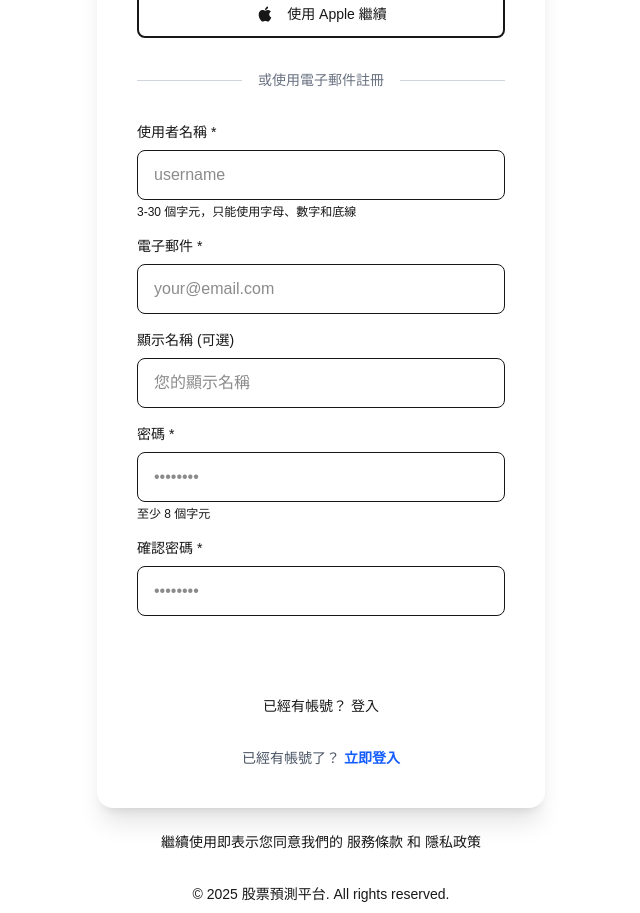
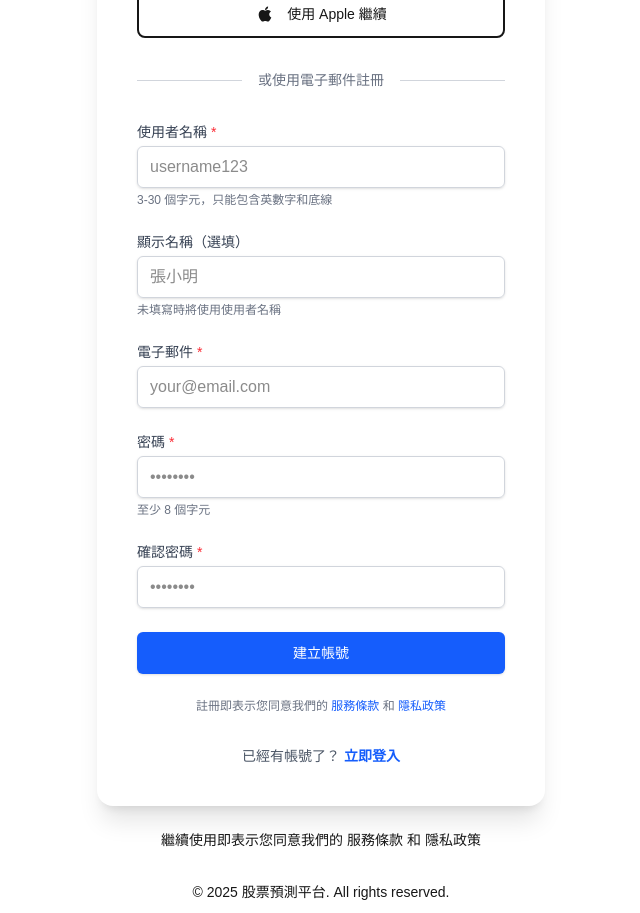
Before and after one commit to phenogit/kandan-claude, a Next.js app: page /signup in a window 1280 px wide. Shown: the part 362-1275 px from the top of the page, without its empty margins (319-959 px from the left). Built offline with nearby package versions, Linux system fonts and the light colour scheme.

Commit message:
signup flow

```diff
--- /dev/null
+++ b/src/app/(auth)/verify-email/page.tsx
@@ -0,0 +1,99 @@
+// src/app/(auth)/verify-email/page.tsx
+import Link from 'next/link';
+
+export const metadata = {
+  title: '驗證電子郵件 | 股票預測平台',
+  description: '請檢查您的電子郵件以完成註冊',
+};
+
+export default function VerifyEmailPage({
+  searchParams,
+}: {
+  searchParams: { email?: string };
+}) {
+  const email = searchParams.email;
+
+  return (
+    <div className="w-full max-w-md space-y-8 text-center">
+      {/* Success Icon */}
+      <div className="mx-auto flex h-16 w-16 items-center justify-center rounded-full bg-green-100">
+        <svg
+          className="h-10 w-10 text-green-600"
+          fill="none"
+          viewBox="0 0 24 24"
+          stroke="currentColor"
+        >
+          <path
+            strokeLinecap="round"
+            strokeLinejoin="round"
+            strokeWidth={2}
+            d="M3 19v-8.93a2 2 0 01.89-1.664l7-4.666a2 2 0 012.22 0l7 4.666A2 2 0 0121 10.07V19M3 19a2 2 0 002 2h14a2 2 0 002-2M3 19l6.75-4.5M21 19l-6.75-4.5M3 10l6.75 4.5M21 10l-6.75 4.5m0 0l-1.14.76a2 2 0 01-2.22 0l-1.14-.76"
+          />
+        </svg>
+      </div>
+
+      {/* Header */}
+      <div>
+        <h1 className="text-3xl font-bold text-gray-900">
+          請檢查您的電子郵件
+        </h1>
+        {email && (
+          <p className="mt-2 text-sm text-gray-600">
+            我們已將驗證連結發送至：
+            <br />
+            <span className="font-semibold">{email}</span>
+          </p>
+        )}
+      </div>
+
+      {/* Instructions */}
+      <div className="rounded-lg bg-blue-50 p-6 text-left">
+        <h2 className="text-lg font-semibold text-blue-900 mb-3">
+          接下來的步驟：
+        </h2>
+        <ol className="space-y-2 text-sm text-blue-800">
+          <li className="flex items-start">
+            <span className="font-bold mr-2">1.</span>
+            <span>開啟您的電子郵件收件匣</span>
+          </li>
+          <li className="flex items-start">
+            <span className="font-bold mr-2">2.</span>
+            <span>點擊驗證連結以啟用您的帳號</span>
+          </li>
+          <li className="flex items-start">
+            <span className="font-bold mr-2">3.</span>
+            <span>返回並登入開始使用平台</span>
+          </li>
+        </ol>
+      </div>
+
+      {/* Help Text */}
+      <div className="text-sm text-gray-600">
+        <p>沒有收到郵件？</p>
+        <p className="mt-1">
+          請檢查您的垃圾郵件資料夾，或{' '}
+          <button className="text-blue-600 hover:text-blue-500 font-semibold">
+            重新發送驗證郵件
+          </button>
+        </p>
+      </div>
+
+      {/* Action Links */}
+      <div className="flex gap-4 justify-center">
+        <Link
+          href="/login"
+          className="text-blue-600 hover:text-blue-500 font-semibold text-sm"
+        >
+          返回登入
+        </Link>
+        <span className="text-gray-300">|</span>
+        <Link
+          href="/"
+          className="text-blue-600 hover:text-blue-500 font-semibold text-sm"
+        >
+          返回首頁
+        </Link>
+      </div>
+    </div>
+  );
+}
--- a/src/components/auth/SignupForm.tsx
+++ b/src/components/auth/SignupForm.tsx
@@ -3,10 +3,11 @@
 
 import { useState } from 'react';
 import { useRouter } from 'next/navigation';
-import Link from 'next/link';
 
 export default function SignupForm() {
   const router = useRouter();
+  const [isLoading, setIsLoading] = useState(false);
+  const [error, setError] = useState('');
   const [formData, setFormData] = useState({
     username: '',
     email: '',
@@ -14,25 +15,55 @@ export default function SignupForm() {
     confirmPassword: '',
     displayName: '',
   });
-  const [error, setError] = useState('');
-  const [loading, setLoading] = useState(false);
+
+  const handleChange = (e: React.ChangeEvent<HTMLInputElement>) => {
+    setFormData(prev => ({
+      ...prev,
+      [e.target.name]: e.target.value
+    }));
+    // Clear error when user types
+    if (error) setError('');
+  };
+
+  const validateForm = () => {
+    // Username validation: 3-30 chars, alphanumeric + underscore
+    const usernameRegex = /^[a-zA-Z0-9_]{3,30}$/;
+    if (!usernameRegex.test(formData.username)) {
+      setError('使用者名稱必須為 3-30 個字元，只能包含英數字和底線');
+      return false;
+    }
+
+    // Email validation
+    const emailRegex = /^[^\s@]+@[^\s@]+\.[^\s@]+$/;
+    if (!emailRegex.test(formData.email)) {
+      setError('請輸入有效的電子郵件地址');
+      return false;
+    }
+
+    // Password validation: min 8 chars
+    if (formData.password.length < 8) {
+      setError('密碼必須至少 8 個字元');
+      return false;
+    }
+
+    // Password match
+    if (formData.password !== formData.confirmPassword) {
+      setError('密碼確認不符');
+      return false;
+    }
+
+    return true;
+  };
 
   const handleSubmit = async (e: React.FormEvent) => {
     e.preventDefault();
-    setError('');
 
-    // Validation
-    if (formData.password !== formData.confirmPassword) {
-      setError('密碼不一致');
+    if (!validateForm()) {
       return;
     }
 
-    if (formData.password.length < 8) {
-      setError('密碼必須至少 8 個字元');
-      return;
-    }
-
-    setLoading(true);
+    setIsLoading(true);
+    setError('');
 
     try {
       const response = await fetch('/api/auth/signup', {
@@ -48,148 +79,156 @@ export default function SignupForm() {
 
       const data = await response.json();
 
-      if (data.success) {
-        // Show success message and redirect to login
-        alert('註冊成功！請登入');
-        router.push('/login');
-      } else {
-        setError(data.error || '註冊失敗');
+      if (!response.ok) {
+        throw new Error(data.error || '註冊失敗');
       }
+
+      console.log('✅ Signup successful:', data); // Debug log
+
+      // Success! Redirect to verification page
+      const emailToVerify = data.data?.email || formData.email;
+      const verifyUrl = '/verify-email?email=' + encodeURIComponent(emailToVerify);
+      console.log('🔄 Redirecting to:', verifyUrl); // Debug log
+
+      // Force redirect
+      window.location.href = verifyUrl;
     } catch (err) {
-      setError('註冊失敗，請稍後再試');
+      setError(err instanceof Error ? err.message : '註冊時發生錯誤，請稍後再試');
     } finally {
-      setLoading(false);
+      setIsLoading(false);
     }
   };
 
   return (
-    <form onSubmit={handleSubmit} className="space-y-4">
+    <form onSubmit={handleSubmit} className="space-y-6">
+      {/* Error Message */}
+      {error && (
+        <div className="rounded-md bg-red-50 p-4">
+          <div className="flex">
+            <div className="flex-shrink-0">
+              <svg className="h-5 w-5 text-red-400" viewBox="0 0 20 20" fill="currentColor">
+                <path fillRule="evenodd" d="M10 18a8 8 0 100-16 8 8 0 000 16zM8.707 7.293a1 1 0 00-1.414 1.414L8.586 10l-1.293 1.293a1 1 0 101.414 1.414L10 11.414l1.293 1.293a1 1 0 001.414-1.414L11.414 10l1.293-1.293a1 1 0 00-1.414-1.414L10 8.586 8.707 7.293z" clipRule="evenodd" />
+              </svg>
+            </div>
+            <div className="ml-3">
+              <p className="text-sm font-medium text-red-800">{error}</p>
+            </div>
+          </div>
+        </div>
+      )}
+
       {/* Username */}
       <div>
-        <label htmlFor="username" className="block text-sm font-medium text-text-primary mb-2">
-          使用者名稱 *
+        <label htmlFor="username" className="block text-sm font-medium text-gray-700">
+          使用者名稱 <span className="text-red-500">*</span>
         </label>
         <input
           id="username"
+          name="username"
           type="text"
           required
           value={formData.username}
-          onChange={(e) => setFormData({ ...formData, username: e.target.value })}
-          className="w-full px-4 py-3 border border-border rounded-lg focus:outline-none focus:ring-2 focus:ring-primary focus:border-transparent"
-          placeholder="username"
-          disabled={loading}
-          minLength={3}
-          maxLength={30}
-          pattern="[a-zA-Z0-9_]+"
-          title="只能包含字母、數字和底線"
+          onChange={handleChange}
+          placeholder="username123"
+          className="mt-1 block w-full rounded-md border border-gray-300 px-3 py-2 shadow-sm focus:border-blue-500 focus:outline-none focus:ring-1 focus:ring-blue-500"
         />
-        <p className="text-xs text-text-secondary mt-1">
-          3-30 個字元，只能使用字母、數字和底線
+        <p className="mt-1 text-xs text-gray-500">
+          3-30 個字元，只能包含英數字和底線
+        </p>
+      </div>
+
+      {/* Display Name */}
+      <div>
+        <label htmlFor="displayName" className="block text-sm font-medium text-gray-700">
+          顯示名稱（選填）
+        </label>
+        <input
+          id="displayName"
+          name="displayName"
+          type="text"
+          value={formData.displayName}
+          onChange={handleChange}
+          placeholder="張小明"
+          className="mt-1 block w-full rounded-md border border-gray-300 px-3 py-2 shadow-sm focus:border-blue-500 focus:outline-none focus:ring-1 focus:ring-blue-500"
+        />
+        <p className="mt-1 text-xs text-gray-500">
+          未填寫時將使用使用者名稱
         </p>
       </div>
 
       {/* Email */}
       <div>
-        <label htmlFor="email" className="block text-sm font-medium text-text-primary mb-2">
-          電子郵件 *
+        <label htmlFor="email" className="block text-sm font-medium text-gray-700">
+          電子郵件 <span className="text-red-500">*</span>
         </label>
         <input
           id="email"
+          name="email"
           type="email"
           required
           value={formData.email}
-          onChange={(e) => setFormData({ ...formData, email: e.target.value })}
-          className="w-full px-4 py-3 border border-border rounded-lg focus:outline-none focus:ring-2 focus:ring-primary focus:border-transparent"
+          onChange={handleChange}
           placeholder="your@email.com"
-          disabled={loading}
-        />
-      </div>
-
-      {/* Display Name (Optional) */}
-      <div>
-        <label htmlFor="displayName" className="block text-sm font-medium text-text-primary mb-2">
-          顯示名稱 <span className="text-text-secondary">(可選)</span>
-        </label>
-        <input
-          id="displayName"
-          type="text"
-          value={formData.displayName}
-          onChange={(e) => setFormData({ ...formData, displayName: e.target.value })}
-          className="w-full px-4 py-3 border border-border rounded-lg focus:outline-none focus:ring-2 focus:ring-primary focus:border-transparent"
-          placeholder="您的顯示名稱"
-          disabled={loading}
-          maxLength={100}
+          className="mt-1 block w-full rounded-md border border-gray-300 px-3 py-2 shadow-sm focus:border-blue-500 focus:outline-none focus:ring-1 focus:ring-blue-500"
         />
       </div>
 
       {/* Password */}
       <div>
-        <label htmlFor="password" className="block text-sm font-medium text-text-primary mb-2">
-          密碼 *
+        <label htmlFor="password" className="block text-sm font-medium text-gray-700">
+          密碼 <span className="text-red-500">*</span>
         </label>
         <input
           id="password"
+          name="password"
           type="password"
           required
           value={formData.password}
-          onChange={(e) => setFormData({ ...formData, password: e.target.value })}
-          className="w-full px-4 py-3 border border-border rounded-lg focus:outline-none focus:ring-2 focus:ring-primary focus:border-transparent"
+          onChange={handleChange}
           placeholder="••••••••"
-          disabled={loading}
-          minLength={8}
+          className="mt-1 block w-full rounded-md border border-gray-300 px-3 py-2 shadow-sm focus:border-blue-500 focus:outline-none focus:ring-1 focus:ring-blue-500"
         />
-        <p className="text-xs text-text-secondary mt-1">
+        <p className="mt-1 text-xs text-gray-500">
           至少 8 個字元
         </p>
       </div>
 
       {/* Confirm Password */}
       <div>
-        <label htmlFor="confirmPassword" className="block text-sm font-medium text-text-primary mb-2">
-          確認密碼 *
+        <label htmlFor="confirmPassword" className="block text-sm font-medium text-gray-700">
+          確認密碼 <span className="text-red-500">*</span>
         </label>
         <input
           id="confirmPassword"
+          name="confirmPassword"
           type="password"
           required
           value={formData.confirmPassword}
-          onChange={(e) => setFormData({ ...formData, confirmPassword: e.target.value })}
-          className="w-full px-4 py-3 border border-border rounded-lg focus:outline-none focus:ring-2 focus:ring-primary focus:border-transparent"
+          onChange={handleChange}
           placeholder="••••••••"
-          disabled={loading}
-          minLength={8}
+          className="mt-1 block w-full rounded-md border border-gray-300 px-3 py-2 shadow-sm focus:border-blue-500 focus:outline-none focus:ring-1 focus:ring-blue-500"
         />
       </div>
-
-      {/* Error Message */}
-      {error && (
-        <div className="p-3 bg-fail/10 border border-fail/20 rounded-lg">
-          <p className="text-sm text-fail">{error}</p>
-        </div>
-      )}
 
       {/* Submit Button */}
       <button
         type="submit"
-        disabled={loading}
-        className="w-full bg-primary text-white py-3 rounded-lg font-medium hover:bg-blue-600 transition-colors disabled:opacity-50 disabled:cursor-not-allowed"
+        disabled={isLoading}
+        className="w-full flex justify-center py-2.5 px-4 border border-transparent rounded-md shadow-sm text-sm font-medium text-white bg-blue-600 hover:bg-blue-700 focus:outline-none focus:ring-2 focus:ring-offset-2 focus:ring-blue-500 disabled:opacity-50 disabled:cursor-not-allowed"
       >
-        {loading ? (
-          <span className="flex items-center justify-center gap-2">
-            <div className="w-5 h-5 border-2 border-white border-t-transparent rounded-full animate-spin" />
-            註冊中...
-          </span>
-        ) : (
-          '註冊'
-        )}
+        {isLoading ? '註冊中...' : '建立帳號'}
       </button>
 
-      {/* Login Link */}
-      <p className="text-center text-sm text-text-secondary">
-        已經有帳號？
-        <Link href="/login" className="text-primary font-medium hover:underline ml-1">
-          登入
-        </Link>
+      {/* Terms */}
+      <p className="text-xs text-center text-gray-500">
+        註冊即表示您同意我們的{' '}
+        <a href="/terms" className="text-blue-600 hover:text-blue-500">
+          服務條款
+        </a>{' '}
+        和{' '}
+        <a href="/privacy" className="text-blue-600 hover:text-blue-500">
+          隱私政策
+        </a>
       </p>
     </form>
   );
```
